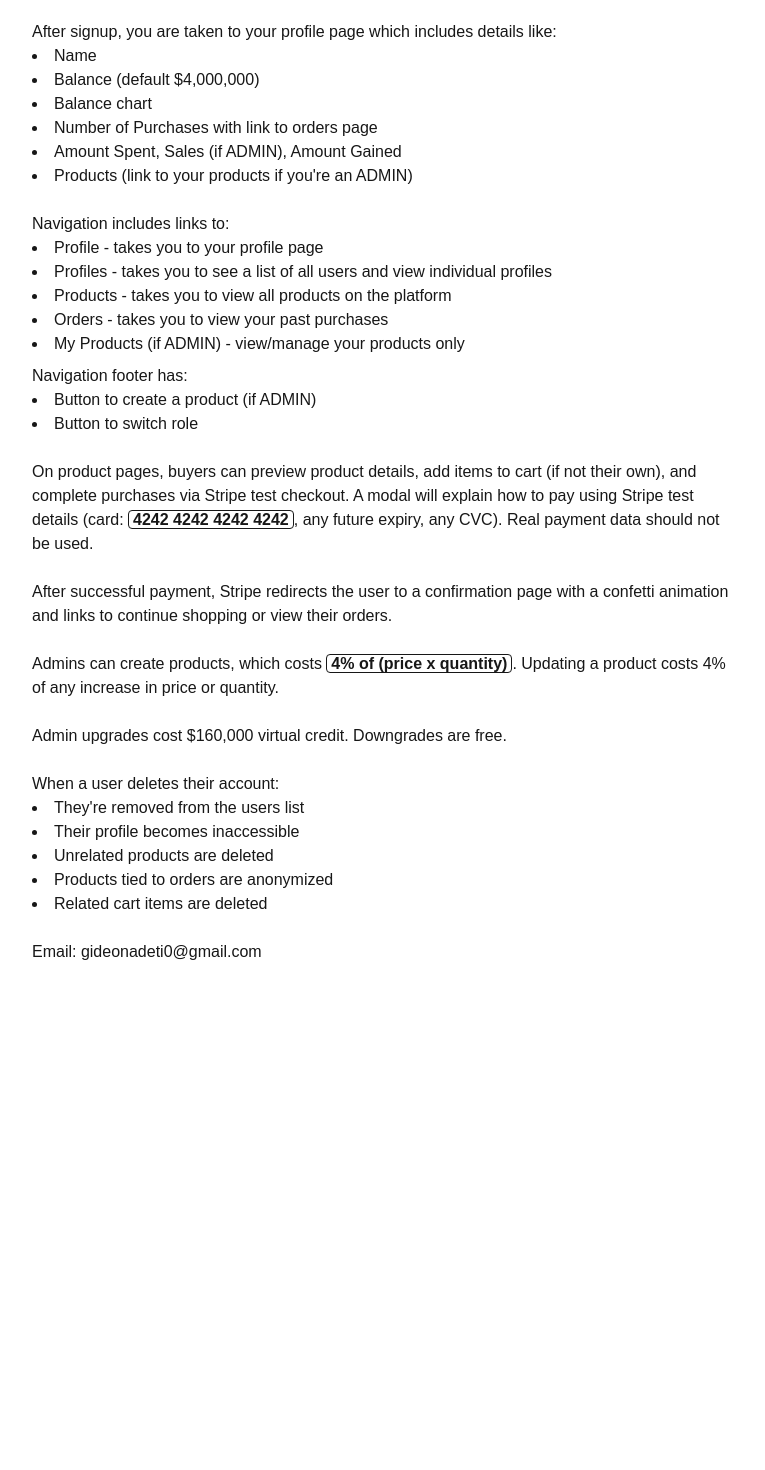
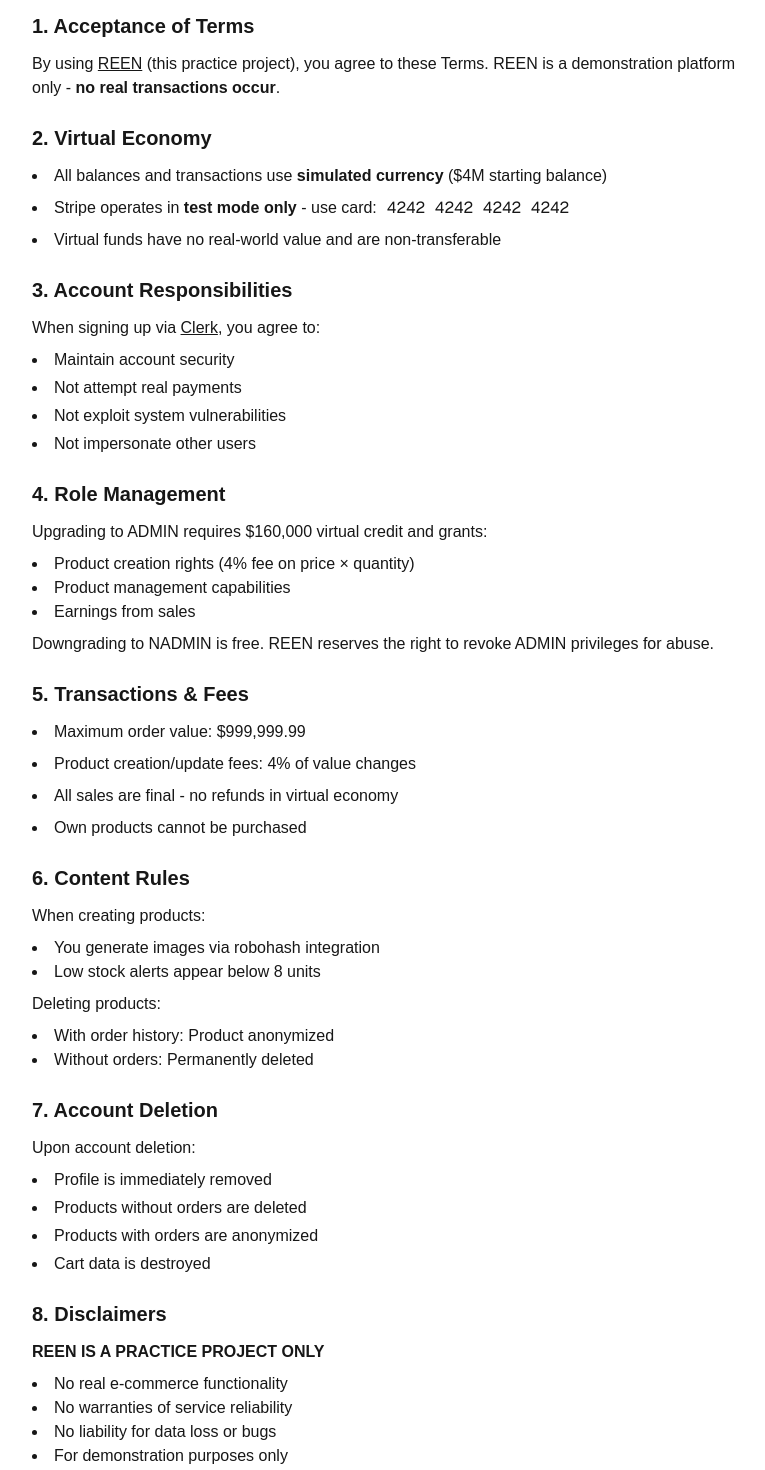
Before and after one commit to gideonadeti/reen-legal, a Next.js app: page /terms-of-service in a window 1280 px wide. Shown: the part 120-1590 px from the top of the page, without its empty margins (256-1021 px from the left). Before the commit the page ends 1116 px from the top, so only its background shows below. Built offline with nearby package versions, Linux system fonts and the light colour scheme.

Commit message:
feat(terms-of-service): Revise Terms of Service content and structure
Add updated date, clarify terms, and enhance sections for better clarity.

```diff
--- a/src/app/terms-of-service/page.tsx
+++ b/src/app/terms-of-service/page.tsx
@@ -5,111 +5,159 @@
 };
 
 const Page = () => {
+  const updatedDate = new Date("2025-07-08").toLocaleDateString("en-US", {
+    year: "numeric",
+    month: "long",
+    day: "numeric",
+  });
+
   return (
     <main className="max-w-3xl mx-auto p-8">
       <h1 className="text-3xl font-bold mb-6">Terms of Service</h1>
+      <p className="mb-4 text-muted-foreground">Last Updated: {updatedDate}</p>
 
       <section className="mb-6">
+        <h2 className="text-xl font-semibold mb-3">1. Acceptance of Terms</h2>
         <p>
-          To use REEN, you must sign up with{" "}
+          By using{" "}
           <Link
-            href="https://clerk.com"
+            href="https://reen-commerce.vercel.app"
+            className="underline"
             target="_blank"
             rel="noopener noreferrer"
-            className="underline"
           >
-            Clerk
+            REEN
           </Link>{" "}
-          and agree to our Terms of Service and Privacy Policy.
+          (this practice project), you agree to these Terms. REEN is a
+          demonstration platform only -
+          <span className="font-semibold"> no real transactions occur</span>.
         </p>
       </section>
 
       <section className="mb-6">
-        <p>
-          After signup, you are taken to your profile page which includes
-          details like:
-        </p>
-        <ul className="list-disc list-inside">
-          <li>Name</li>
-          <li>Balance (default $4,000,000)</li>
-          <li>Balance chart</li>
-          <li>Number of Purchases with link to orders page</li>
-          <li> Amount Spent, Sales (if ADMIN), Amount Gained</li>
-          <li>Products (link to your products if you&apos;re an ADMIN)</li>
+        <h2 className="text-xl font-semibold mb-3">2. Virtual Economy</h2>
+        <ul className="list-disc list-inside space-y-2">
+          <li>
+            All balances and transactions use{" "}
+            <span className="font-semibold">simulated currency</span> ($4M
+            starting balance)
+          </li>
+          <li>
+            Stripe operates in{" "}
+            <span className="font-semibold">test mode only</span> - use card:
+            <span className="font-mono bg-muted px-1.5 py-0.5 rounded mx-1">
+              4242 4242 4242 4242
+            </span>
+          </li>
+          <li>
+            Virtual funds have no real-world value and are non-transferable
+          </li>
         </ul>
       </section>
 
-      <section className="mb-6 space-y-2">
-        <div>
-          <p>Navigation includes links to:</p>
+      <section className="mb-6">
+        <h2 className="text-xl font-semibold mb-3">
+          3. Account Responsibilities
+        </h2>
+        <p>
+          When signing up via{" "}
+          <Link
+            href="https://clerk.com"
+            className="underline"
+            target="_blank"
+            rel="noopener noreferrer"
+          >
+            Clerk
+          </Link>
+          , you agree to:
+        </p>
+        <ul className="list-disc list-inside mt-2 space-y-1">
+          <li>Maintain account security</li>
+          <li>Not attempt real payments</li>
+          <li>Not exploit system vulnerabilities</li>
+          <li>Not impersonate other users</li>
+        </ul>
+      </section>
+
+      <section className="mb-6">
+        <h2 className="text-xl font-semibold mb-3">4. Role Management</h2>
+        <div className="space-y-2">
+          <p>Upgrading to ADMIN requires $160,000 virtual credit and grants:</p>
           <ul className="list-disc list-inside">
-            <li>Profile - takes you to your profile page</li>
-            <li>
-              Profiles - takes you to see a list of all users and view
-              individual profiles
-            </li>
-            <li>Products - takes you to view all products on the platform</li>
-            <li>Orders - takes you to view your past purchases</li>
-            <li>My Products (if ADMIN) - view/manage your products only</li>
+            <li>Product creation rights (4% fee on price × quantity)</li>
+            <li>Product management capabilities</li>
+            <li>Earnings from sales</li>
           </ul>
+          <p>
+            Downgrading to NADMIN is free. REEN reserves the right to revoke
+            ADMIN privileges for abuse.
+          </p>
         </div>
-        <div>
-          <p>Navigation footer has:</p>
+      </section>
+
+      <section className="mb-6">
+        <h2 className="text-xl font-semibold mb-3">5. Transactions & Fees</h2>
+        <ul className="list-disc list-inside space-y-2">
+          <li>Maximum order value: $999,999.99</li>
+          <li>Product creation/update fees: 4% of value changes</li>
+          <li>All sales are final - no refunds in virtual economy</li>
+          <li>Own products cannot be purchased</li>
+        </ul>
+      </section>
+
+      <section className="mb-6">
+        <h2 className="text-xl font-semibold mb-3">6. Content Rules</h2>
+        <div className="space-y-2">
+          <p>When creating products:</p>
           <ul className="list-disc list-inside">
-            <li>Button to create a product (if ADMIN)</li>
-            <li>Button to switch role</li>
+            <li>You generate images via robohash integration</li>
+            <li>Low stock alerts appear below 8 units</li>
+          </ul>
+          <p>Deleting products:</p>
+          <ul className="list-disc list-inside">
+            <li>With order history: Product anonymized</li>
+            <li>Without orders: Permanently deleted</li>
           </ul>
         </div>
       </section>
 
       <section className="mb-6">
+        <h2 className="text-xl font-semibold mb-3">7. Account Deletion</h2>
+        <p>Upon account deletion:</p>
+        <ul className="list-disc list-inside mt-2 space-y-1">
+          <li>Profile is immediately removed</li>
+          <li>Products without orders are deleted</li>
+          <li>Products with orders are anonymized</li>
+          <li>Cart data is destroyed</li>
+        </ul>
+      </section>
+
+      <section className="mb-6">
+        <h2 className="text-xl font-semibold mb-3">8. Disclaimers</h2>
+        <div className="space-y-2">
+          <p className="font-semibold">REEN IS A PRACTICE PROJECT ONLY</p>
+          <ul className="list-disc list-inside">
+            <li>No real e-commerce functionality</li>
+            <li>No warranties of service reliability</li>
+            <li>No liability for data loss or bugs</li>
+            <li>For demonstration purposes only</li>
+          </ul>
+        </div>
+      </section>
+
+      <section className="mb-6">
+        <h2 className="text-xl font-semibold mb-3">9. Governing Law</h2>
         <p>
-          On product pages, buyers can preview product details, add items to
-          cart (if not their own), and complete purchases via Stripe test
-          checkout. A modal will explain how to pay using Stripe test details
-          (card:{" "}
-          <span className="font-semibold text-foreground border px-1 rounded">
-            4242 4242 4242 4242
-          </span>
-          , any future expiry, any CVC). Real payment data should not be used.
+          These Terms are governed by the laws of Nigeria. Any disputes shall be
+          resolved in Lagos courts.
         </p>
       </section>
 
-      <section className="mb-6">
+      <section>
+        <h2 className="text-xl font-semibold mb-3">Contact</h2>
         <p>
-          After successful payment, Stripe redirects the user to a confirmation
-          page with a confetti animation and links to continue shopping or view
-          their orders.
+          Email: <span className="font-mono">gideonadeti0@gmail.com</span>
         </p>
-      </section>
-
-      <section className="mb-6">
-        <p>
-          Admins can create products, which costs{" "}
-          <span className="font-semibold text-foreground border px-1 rounded">
-            4% of (price x quantity)
-          </span>
-          . Updating a product costs 4% of any increase in price or quantity.
-        </p>
-      </section>
-
-      <section className="mb-6">
-        <p>Admin upgrades cost $160,000 virtual credit. Downgrades are free.</p>
-      </section>
-
-      <section className="mb-6">
-        <p>When a user deletes their account:</p>
-        <ul className="list-disc list-inside">
-          <li>They&apos;re removed from the users list</li>
-          <li>Their profile becomes inaccessible</li>
-          <li>Unrelated products are deleted</li>
-          <li>Products tied to orders are anonymized</li>
-          <li>Related cart items are deleted</li>
-        </ul>
-      </section>
-
-      <section>
-        <p>Email: gideonadeti0@gmail.com</p>
       </section>
     </main>
   );
```
